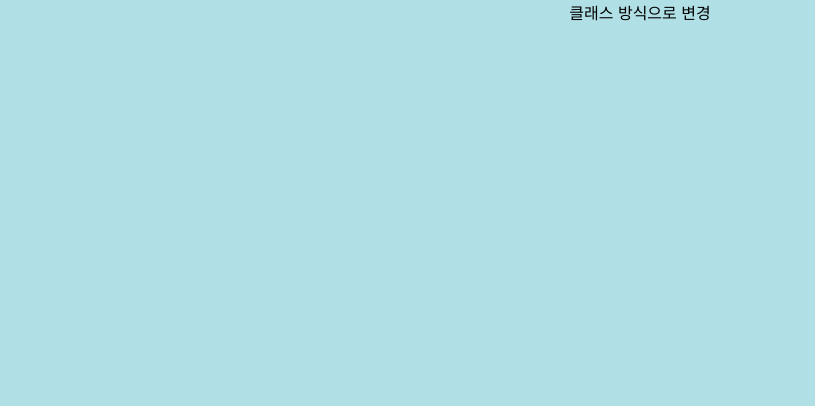
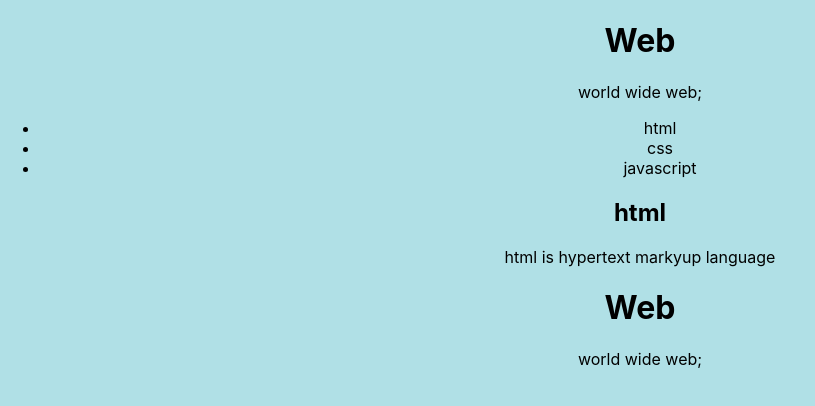
Before and after one commit to m6ydz642/React-Tranning, a React (Create React App) app in the folder my-app/: page / in a window 1280 px wide. Shown: the top 406 px of the page, without its empty margins (0-815 px from the left). Built offline with nearby package versions, Linux system fonts and the light colour scheme.

Commit message:
컴포넌트 사용법

```diff
--- a/my-app/public/pure.html
+++ b/my-app/public/pure.html
@@ -1,5 +1,7 @@
 <html>
       <body>
+
+<!-- 여기서 만든 html파일을 App.js로 옮김-->
 
       <header> <!--시멘틱 태그-->
             <h1>Web</h1>
--- a/my-app/src/App.js
+++ b/my-app/src/App.js
@@ -1,12 +1,68 @@
-import logo from './logo.svg';
 import React, {Component} from 'react';
 import './App.css';
 
+
+class TOC extends Component {
+  // 직접 만든 것을 class App extends Component {
+  // 에서 div태그에 TOC 사용자 태그처럼 사용함
+  render() {
+    return (
+
+      <nav>
+      <ul>
+            <li><a href="1.html"> </a>html</li>
+            <li><a href="2.html"> </a>css</li>
+            <li><a href="3.html"> </a>javascript</li>
+
+      </ul>
+      </nav>
+
+    );
+  }
+}
+
+
+class Arti extends Component { // 컴포넌트 상속받아서 subject라는 이름만듦
+// App 클래스안에 div태그에서 사용시 대소문자 구분안하면 태그 안써짐
+  render () { // 랜더 함수, function생략됨
+    return ( // 리턴해서 내보냄
+      // 하나의 최상위 태그만 써야됨
+
+      <article>
+            <h2>html</h2>
+            html is hypertext markyup language
+      </article>
+    );
+  }
+}
+
+
+
+class Subject extends Component { // 컴포넌트 상속받아서 subject라는 이름만듦
+
+  render () { // 랜더 함수, function생략됨
+    return ( // 리턴해서 내보냄
+      // 하나의 최상위 태그만 써야됨
+
+      <header>
+      <h1>Web</h1>
+      world wide web;
+      </header>
+    );
+  }
+}
+
+
 class App extends Component {
+  // 자바스크립트와 유사하지만 자바스크립트가 아님
  render() {
   return (
     <div className="App">
-      클래스 방식으로 변경
+      <Subject title="web" sub="world 와이드 웹"> </Subject>
+
+      <TOC></TOC>
+      <Arti></Arti>
+      <Subject> </Subject>
     </div>
   );
 }
```
